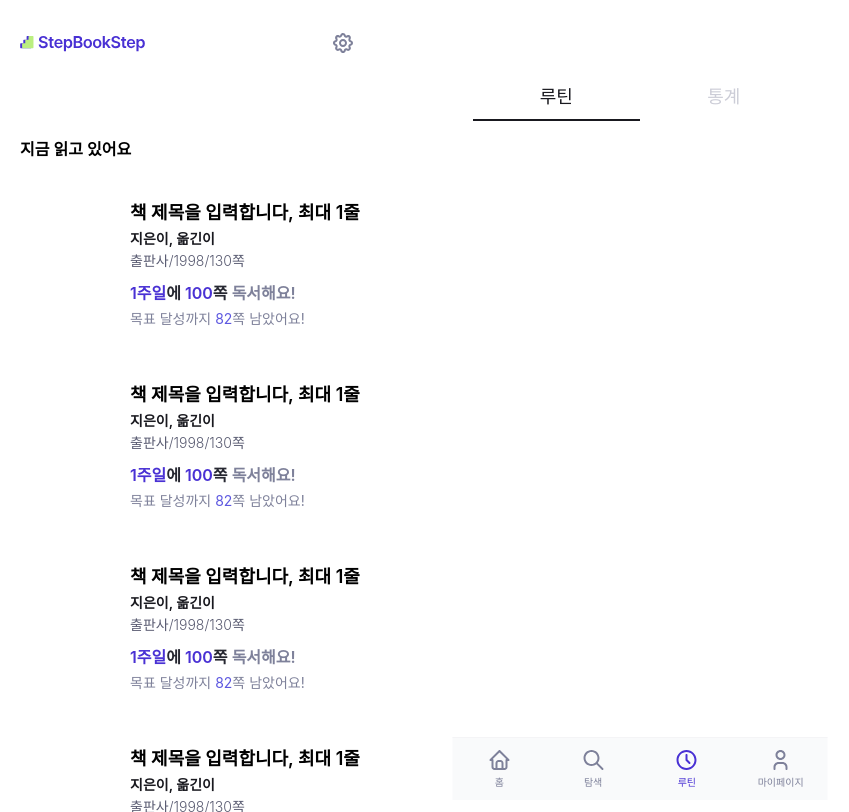
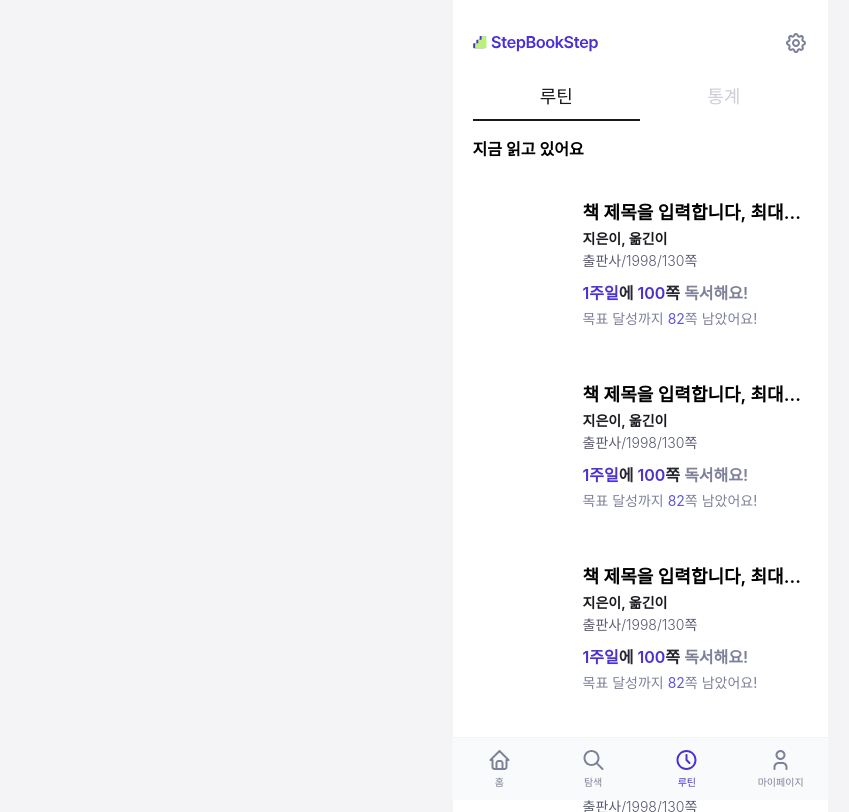
Before and after one commit to Leets-Official/StepBookStep-FE, a React (Vite) app: page / in a window 1280 px wide. Shown: the whole page, without its empty margins (0-849 px from the left). Built offline with nearby package versions, Linux system fonts and the light colour scheme; a web font is replaced by a local one.

Commit message:
ui : appFrame 사이즈 통일

```diff
--- a/src/pages/Routine/BookList.styles.ts
+++ b/src/pages/Routine/BookList.styles.ts
@@ -2,7 +2,7 @@ export const pageWrapper =
   "min-h-screen bg-gray-100 flex justify-center items-center overflow-hidden";
 
 export const appFrame =
-  "w-full w-[375px] h-full max-h-[812px] bg-white flex flex-col relative overflow-hidden";
+  "w-full max-w-[375px] h-full max-h-[812px] bg-white flex flex-col relative overflow-hidden";
 
 export const statusBar = "h-[11px] w-full flex-shrink-0 bg-white";
 export const headerWrapper = "w-full flex-shrink-0 bg-white";
```
